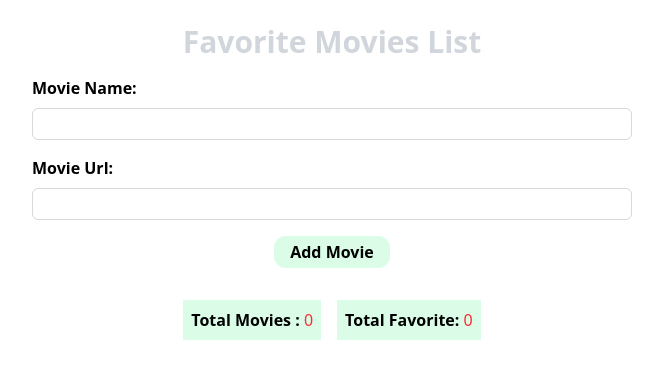
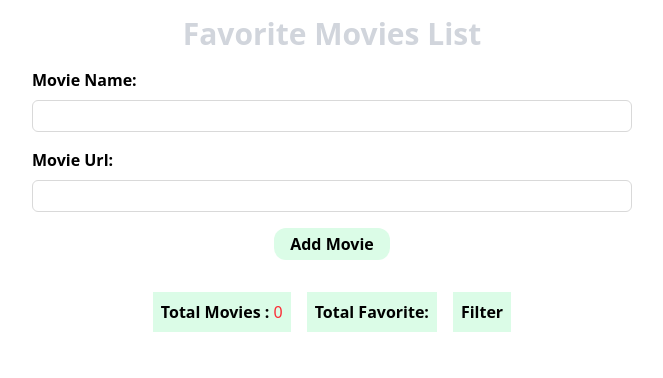
Before and after one commit to Muhammadtalhatariq/Favorite_Movies_List, a React (Vite) app: page / in a window 1280 px wide. Shown: the top 378 px of the page, without its empty margins (308-971 px from the left). Built offline with nearby package versions, Linux system fonts and the light colour scheme.

Commit message:
update the task

```diff
--- a/src/App.jsx
+++ b/src/App.jsx
@@ -13,7 +13,7 @@ const App = () => {
   const dispatch = useDispatch()
   return (
     <>
-   <div className='p-2'>
+   <div className=''>
    <Title />
       <Formik
         initialValues={{
@@ -25,7 +25,7 @@ const App = () => {
           const { movie, urlmovie } = values
           dispatch(addmovie({ movie, urlmovie }))
           notify()
-          console.log("databform", { movie, urlmovie });
+          // console.log("databform", { movie, urlmovie });
         }}
 
       >
--- a/src/components/AllMovies.jsx
+++ b/src/components/AllMovies.jsx
@@ -5,11 +5,19 @@ import { useSelector, useDispatch } from 'react-redux';
 import { favoritemovie, removemovie } from '../features/movies/MovieSlice';
 import TotalMovies from './TotalMovies';
 import { toast } from 'react-toastify';
-
+import { FaHeart, FaRegHeart } from 'react-icons/fa';
 const AllMovies = () => {
     const onNotify = () => toast("Delete Movie");
     const dispatch = useDispatch()
-    const movies = useSelector(state => state.movies.movies)
+    const { movies, showOnlyFavorites } = useSelector(state => state.movies);
+
+    const filteredMovies = showOnlyFavorites
+        ? movies.filter(movie => movie.isFavorite)
+        : movies;
+
+        // console.log(filteredMovies.length);
+
+
     return (
         <>
             <div className='flex flex-col items-center justify-center gap-2 my-4'>
@@ -17,12 +25,14 @@ const AllMovies = () => {
                     <TotalMovies />
                 </div>
                 <div className='w-full flex justify-center items-center flex-wrap gap-2 md:gap-4 py-8'>
-                    {movies.map((movie) => (
+                    {filteredMovies.map((movie) => (
                         <div key={movie.id} className=' md:w-98 w-80 h-80  rounded-lg overflow-hidden'>
                             <div className='w-full h-68 relative'>
                                 <div className='absolute flex gap-4 md:left-38 left-28 top-40'>
                                     <div className='p-2 hover:bg-neutral-300 duration-700 border border-white rounded-full cursor-pointer'>
-                                        <CiHeart className='text-white' size={25} />
+                                        <CiHeart
+                                            onClick={() => dispatch(favoritemovie(movie.id))}
+                                            className={`${movie.isFavorite ?  <FaHeart color='bg-red-400' />: "bg-green-400"}`} size={25} />
                                     </div>
                                     <div className='p-2 hover:bg-neutral-300 duration-700 border border-white  rounded-full cursor-pointer'>
                                         <MdOutlineDelete
--- a/src/components/TotalMovies.jsx
+++ b/src/components/TotalMovies.jsx
@@ -1,8 +1,24 @@
 import React from 'react'
-import { useSelector } from 'react-redux'
+import { useDispatch, useSelector } from 'react-redux'
+import { toggleShowFavorites } from '../features/movies/MovieSlice'
+
+import { addFavorite, removeFavorite } from "../features/movies/FavoriteSlice"
+
+
 const TotalMovies = () => {
-    const favorite = useSelector(state => state.movies.isFavorite)
+    const { showOnlyFavorites } = useSelector(state => state.movies);
     const movies = useSelector(state => state.movies.movies)
+
+    const dispatch = useDispatch()
+    const handleToggleFavorite = (movie) => {
+        dispatch(toggleFavorite(movie.id));
+        if (!movie.isFavorite) {
+            dispatch(addFavorite(movie));
+        } else {
+            dispatch(removeFavorite(movie.id));
+        }
+    };
+
 
     return (
         <>
@@ -11,9 +27,17 @@ const TotalMovies = () => {
                     <span className='font-semibold'>Total Movies :</span> <span className='text-red-500 font-medium'> {movies.length}</span>
                 </div>
                 <div className='bg-green-100 p-2'>
-                    <span className='font-semibold'>Total Favorite:</span> <span className='text-red-500 font-medium'> {favorite.length}</span>
+                    <span className='font-semibold'>Total Favorite:</span> <span className='text-red-500 font-medium'></span>
                 </div>
+
+                <button
+                    className='bg-green-100 hover:bg-green-400 font-semibold duration-500 cursor-pointer p-2 hover:text-white'
+                    onClick={() => dispatch(toggleShowFavorites())}>
+                    {showOnlyFavorites ? "Show all" : "Filter"}
+                </button>
+
             </div>
+
         </>
     )
 }
--- /dev/null
+++ b/src/features/movies/FavoriteSlice.js
@@ -0,0 +1,25 @@
+import { createSlice } from '@reduxjs/toolkit';
+
+const initialState = {
+  favoriteMovies: []
+};
+
+const favoritesSlice = createSlice({
+  name: 'favorites',
+  initialState,
+  reducers: {
+    addFavorite: (state, action) => {
+      if (!state.favoriteMovies.some(movie => movie.id === action.payload.id)) {
+        state.favoriteMovies.push(action.payload);
+      }
+    },
+    removeFavorite: (state, action) => {
+      state.favoriteMovies = state.favoriteMovies.filter(
+        movie => movie.id !== action.payload
+      );
+    }
+  }
+});
+
+export const { addFavorite, removeFavorite } = favoritesSlice.actions;
+export default favoritesSlice.reducer;
--- a/src/features/movies/MovieSlice.js
+++ b/src/features/movies/MovieSlice.js
@@ -1,11 +1,11 @@
-import { createSlice, nanoid } from '@reduxjs/toolkit'
+import { createSlice, nanoid, createSelector } from '@reduxjs/toolkit'
 import { toast } from 'react-toastify';
 
 const onNotify = () => toast("Delete Movie");
 
 const initialState = {
   movies: [],
-  isFavorite: []
+  showOnlyFavorites: false
 }
 
 export const MovieSlice = createSlice({
@@ -17,28 +17,33 @@ export const MovieSlice = createSlice({
       const movieData = {
         id: nanoid(),
         movieName: movie,
-        urlmovie: urlmovie
+        urlmovie: urlmovie,
+        isFavorite: false,
       }
       state.movies.push(movieData)
-      console.log(movieData,"moviedata redux");
+      // console.log(movieData,"moviedata redux");
+      console.log("state movies", state.movies);
+
 
     },
+
+
     removemovie: (state, action) => {
       state.movies = state.movies.filter((movie) => movie.id !== action.payload)
       onNotify()
     },
     favoritemovie: (state, action) => {
-      const favrt = state.movies.filter((movie) => movie.id == action.payload)
-      state.isFavorite.push(favrt)
-      const favorite = state.movies.isFavorite
-      // console.log(favorite);
+      const movie = state.movies.find(movie => movie.id === action.payload);
+      console.log("movie favrt", movie);
+
+      if (movie) movie.isFavorite = !movie.isFavorite;
+    },
+    toggleShowFavorites: (state) => {
+      state.showOnlyFavorites = !state.showOnlyFavorites;
     }
-
   },
 
 })
 
-
-export const { addmovie, removemovie, favoritemovie } = MovieSlice.actions
-
+export const { addmovie, removemovie, favoritemovie, toggleShowFavorites } = MovieSlice.actions
 export default MovieSlice.reducer
--- a/src/store/Store.js
+++ b/src/store/Store.js
@@ -1,5 +1,6 @@
 import { configureStore } from '@reduxjs/toolkit'
-import movieraducer from "../features/movies/MovieSlice"
+import favoriteSlice from "../features/movies/FavoriteSlice"
+import MovieSlice  from '../features/movies/MovieSlice'
 import { persistStore, persistReducer } from 'redux-persist'
 import storage from 'redux-persist/lib/storage'
 import { combineReducers } from 'redux';
@@ -10,7 +11,8 @@ const persistConfig = {
 }
 
 const moviesReducer = combineReducers({
-    movies: movieraducer,
+    movies: MovieSlice,
+    favorites: favoriteSlice
 });
 
 const persistedReducer = persistReducer(persistConfig, moviesReducer);
```
